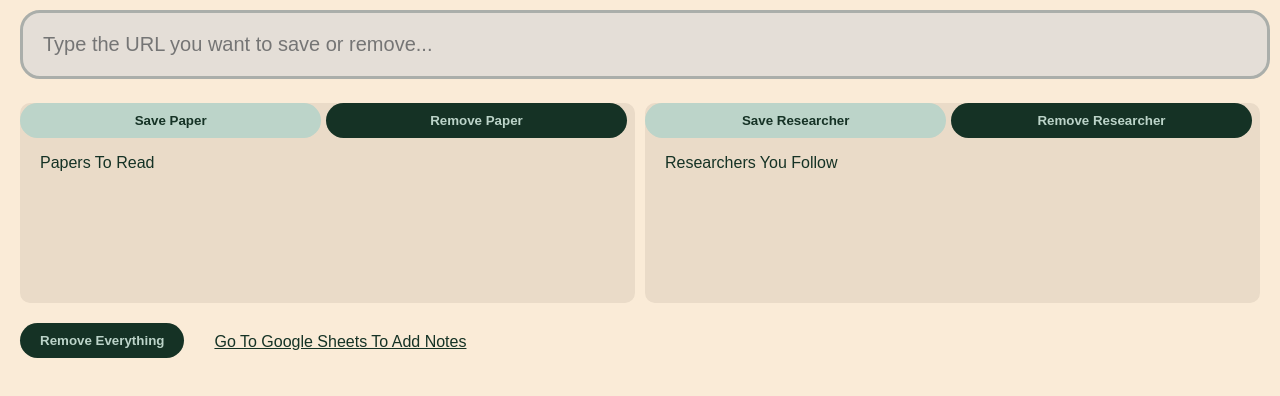
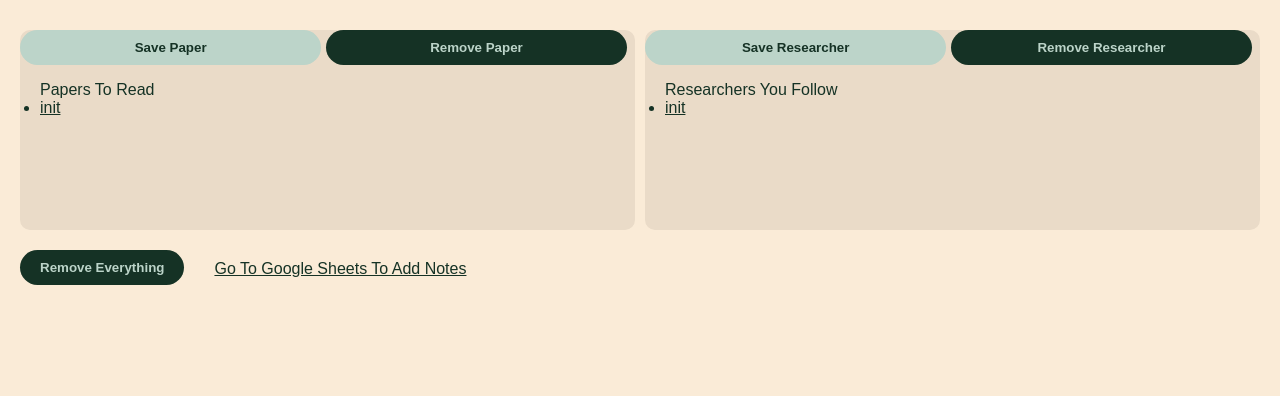
Before and after one commit to moliveme/Research_Tracker_Chrome_Extn, a browser extension: page index.html in a window 1280 px wide. Drawn offline with Linux system fonts and the light colour scheme.

Commit message:
removed input bar, done i think

```diff
--- a/index.css
+++ b/index.css
@@ -5,18 +5,6 @@ body {
     font-family: Arial, Helvetica, sans-serif;
     background-color: antiquewhite;
     min-width: 737px;
-}
-
-input {
-    width: 100%;
-    padding: 20px;
-    box-sizing: border-box;
-    border: 3px solid rgb(170, 174, 170);
-    margin-bottom: 4px;
-    border-radius: 20px;
-    background-color: rgb(228, 222, 215);
-    font-size: 20px;
-
 }
 
 .save {
--- a/index.html
+++ b/index.html
@@ -8,8 +8,6 @@
     <link rel="stylesheet" href="index.css">
 </head>
 <body>
-
-    <input type="text" placeholder="Type the URL you want to save or remove..." id="input-el">
 
     <div id="display-holder">
 
--- a/index.js
+++ b/index.js
@@ -21,7 +21,6 @@ function start() {
 start()
 
 let allPapers = JSON.parse(localStorage.allPapers)
-console.log(allPapers)
 let allResearchers = JSON.parse(localStorage.allResearchers)
 updatePaperDisplay()
 updateResearcherDisplay()
@@ -33,12 +32,15 @@ savePaper.addEventListener("click", function() {
     chrome.tabs.query({active: true, currentWindow: true}, function(tabs) {
 
         currentPaper = tabs[0].url
+        console.log(currentPaper)
+
+        console.log(allPapers)
+        allPapers.push(currentPaper)
+        console.log(allPapers)
+
+        updatePaperDisplay()
 
     })
-
-    allPapers.push(currentPaper)
-
-    updatePaperDisplay()
 
 })
 
@@ -49,12 +51,15 @@ saveResearcher.addEventListener("click", function() {
     chrome.tabs.query({active: true, currentWindow: true}, function(tabs) {
 
         currentResearcher = tabs[0].url
+        console.log(currentResearcher)
+
+        console.log(allResearchers)
+        allResearchers.push(currentResearcher)
+        console.log(allResearchers)
+
+        updateResearcherDisplay()
 
     })
-
-    allResearchers.push(currentResearcher)
-
-    updateResearcherDisplay()
 
 })
 
@@ -65,8 +70,6 @@ removePaper.addEventListener("click", function() {
     chrome.tabs.query({active: true, currentWindow: true}, function(tabs) {
 
         currentPaper = tabs[0].url
-
-    })
 
         for (let i = 0; i < allPapers.length; i++) {
             if (currentPaper === allPapers[i]) {
@@ -85,6 +88,8 @@ removePaper.addEventListener("click", function() {
 
     })
 
+})
+
 const removeResearcher = document.getElementById("remove-researcher-btn")
 
 removeResearcher.addEventListener("click", function() {
@@ -92,8 +97,6 @@ removeResearcher.addEventListener("click", function() {
     chrome.tabs.query({active: true, currentWindow: true}, function(tabs) {
 
         currentResearcher = tabs[0].url
-
-    })
 
         for (let i = 0; i < allResearchers.length; i++) {
             if (currentResearcher === allResearchers[i]) {
@@ -112,11 +115,11 @@ removeResearcher.addEventListener("click", function() {
 
     })
 
+})
+
 function updatePaperDisplay() {
 
-    console.log(allPapers[0]) // init
-
-    for (let i = 1; i < allPapers.length; i++) {
+    for (let i = 0; i < allPapers.length; i++) {
 
         pEl = allPapers[i]
 
@@ -136,14 +139,11 @@ function updatePaperDisplay() {
 
     displayTxt = ""
 
-    //clear out input field
-    document.getElementById("input-el").value = ""
-
 }
 
 function updateResearcherDisplay() {
 
-    for (let i = 1; i < allResearchers.length; i++) {
+    for (let i = 0; i < allResearchers.length; i++) {
         rEl = allResearchers[i]
         displayTxt += `
             <li>
@@ -159,9 +159,6 @@ function updateResearcherDisplay() {
     localStorage.allResearchers = JSON.stringify(allResearchers)
 
     displayTxt = ""
-
-    //clear out input field
-    document.getElementById("input-el").value = ""
 
 }
 
```
Lines whose indentation alone changed are shown as unchanged.
